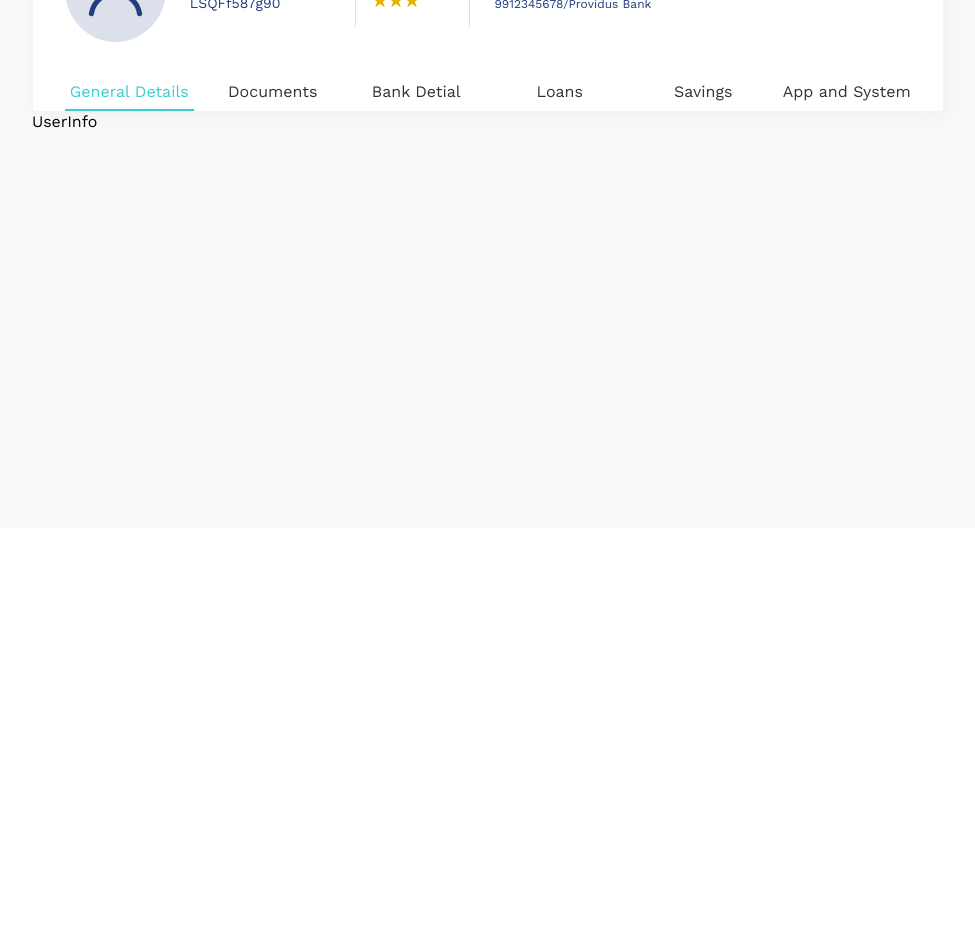
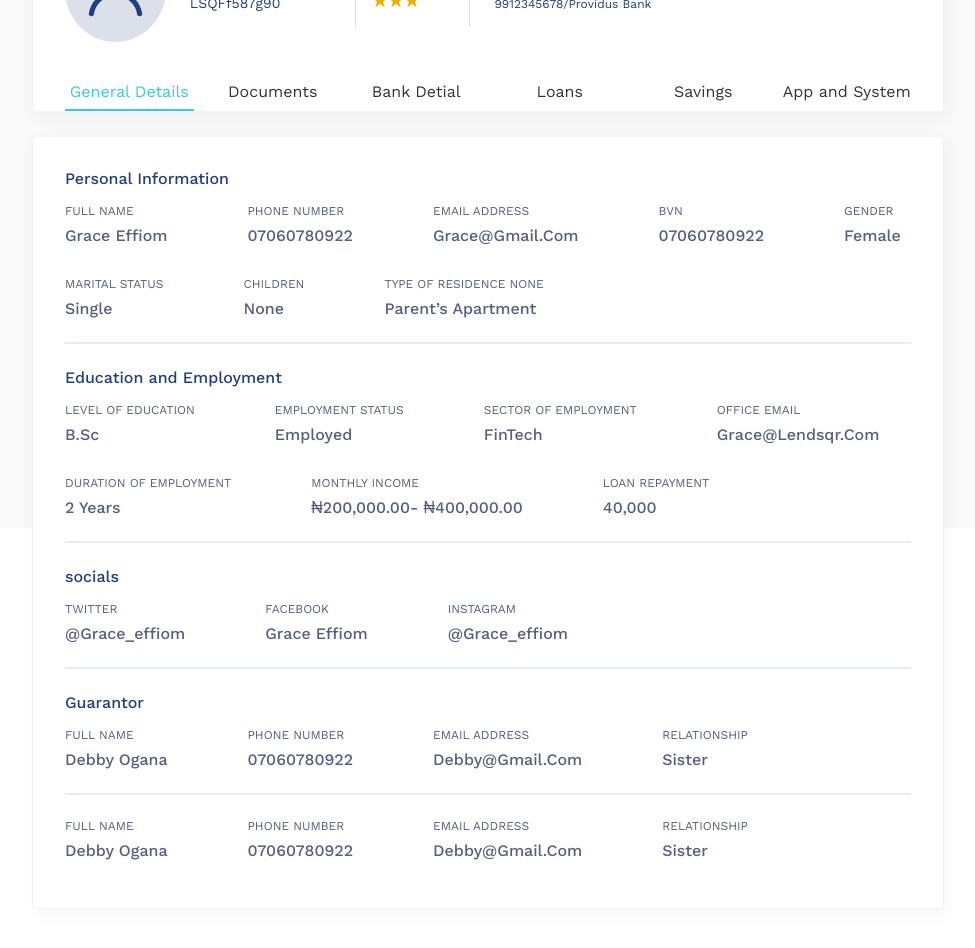
Before and after one commit to sylvahh/lendsqr-fe-test, a React (Create React App) app: page /user-details in a window 1280 px wide. Shown: the part 320-1268 px from the top of the page, without its empty margins (280-1255 px from the left). Before the commit the page ends 848 px from the top, so only its background shows below. Built offline with nearby package versions, Linux system fonts and the light colour scheme.

Commit message:
added user info

```diff
--- a/src/App.scss
+++ b/src/App.scss
@@ -8,6 +8,7 @@
 @use './sass/components/dataTable';
 @use './sass/components/dataFrom';
 @use './sass/components/tableOptions';
+@use './sass/components/userInfo';
 @use './sass/layout/userDashboard';
 @use './sass/layout/userDetails';
 
--- a/src/components/UserInfo.tsx
+++ b/src/components/UserInfo.tsx
@@ -1,9 +1,135 @@
-import React from 'react'
+import React from 'react';
 
 const UserInfo = () => {
   return (
-    <div>UserInfo</div>
-  )
-}
+    <div id='user-info'>
+      <div className='user-info_wraper'>
+        <h1>Personal Information</h1>
+        <div className='user-info_section-wraper'>
+          <div>
+            <h1>full name</h1>
+            <span>Grace Effiom</span>
+          </div>
+          <div>
+            <h1>Phone Number</h1>
+            <span>07060780922</span>
+          </div>{' '}
+          <div>
+            <h1>Email Address</h1>
+            <span>grace@gmail.com</span>
+          </div>{' '}
+          <div>
+            <h1>Bvn</h1>
+            <span>07060780922</span>
+          </div>{' '}
+          <div>
+            <h1>gender</h1>
+            <span>female</span>
+          </div>{' '}
+          <div>
+            <h1>Marital status</h1>
+            <span>Single </span>
+          </div>{' '}
+          <div>
+            <h1>Children</h1>
+            <span>none</span>
+          </div>{' '}
+          <div>
+            <h1>Type of residence None</h1>
+            <span>Parent’s Apartment</span>
+          </div>
+        </div>
+        <hr />
+        <h1>Education and Employment</h1>
+        <div className='user-info_section-wraper'>
+          <div>
+            <h1> level of education</h1>
+            <span>B.Sc</span>
+          </div>{' '}
+          <div>
+            <h1>employment status </h1>
+            <span>Employed</span>
+          </div>
+          <div>
+            <h1>sector of employment </h1>
+            <span>FinTech</span>
+          </div>{' '}
+          <div>
+            <h1> office email</h1>
+            <span>grace@lendsqr.com</span>
+          </div>{' '}
+          <div>
+            <h1>Duration of employment </h1>
+            <span>2 years</span>
+          </div>{' '}
+          <div>
+            <h1> Monthly income</h1>
+            <span>₦200,000.00- ₦400,000.00</span>
+          </div>{' '}
+          <div>
+            <h1> loan repayment</h1>
+            <span>40,000 </span>
+          </div>{' '}
+        </div>
+        <hr />
+        <h1>socials</h1>
+        <div className='user-info_section-wraper'>
+          <div>
+            <h1> Twitter</h1>
+            <span>@grace_effiom</span>
+          </div>
+          <div>
+            <h1>Facebook </h1>
+            <span>Grace Effiom</span>
+          </div>{' '}
+          <div>
+            <h1> Instagram</h1>
+            <span>@grace_effiom</span>
+          </div>{' '}
+        </div>
+      <hr />
+      <h1>Guarantor</h1>
+      <div className='user-info_section-wraper'>
+        <div>
+          <h1>full Name </h1>
+          <span>Debby Ogana</span>
+        </div>
+        <div>
+          <h1> Phone Number</h1>
+          <span>07060780922</span>
+        </div>{' '}
+        <div>
+          <h1>Email Address </h1>
+          <span>debby@gmail.com</span>
+        </div>{' '}
+        <div>
+          <h1> Relationship</h1>
+          <span>Sister</span>
+        </div>{' '}
+      </div>
 
-export default UserInfo
+      <hr />
+      <div className='user-info_section-wraper'>
+        <div>
+          <h1>full Name </h1>
+          <span>Debby Ogana</span>
+        </div>
+        <div>
+          <h1> Phone Number</h1>
+          <span>07060780922</span>
+        </div>{' '}
+        <div>
+          <h1>Email Address </h1>
+          <span>debby@gmail.com</span>
+        </div>{' '}
+        <div>
+          <h1> Relationship</h1>
+          <span>Sister</span>
+        </div>{' '}
+      </div>
+      </div>
+    </div>
+  );
+};
+
+export default UserInfo;
--- /dev/null
+++ b/src/sass/components/_userInfo.scss
@@ -0,0 +1,74 @@
+@use '../index' as *;
+
+#user-info {
+  background: #fff;
+margin-top: 1.5rem;
+background: #FFFFFF;
+border: 1px solid rgba(33, 63, 125, 0.06);
+box-shadow: 3px 5px 20px rgba(0, 0, 0, 0.04);
+border-radius: 4px;
+box-sizing: border-box;
+//   $ud_info_headers-size: $sb-font-size; // user info headers
+// $ud_info_headers-weight: $hero-font-weight;
+// $ud_info_headers-height: $sb-font-height;
+
+// $ud_info_base-size: $dt-header-size; // base text for user details information
+// $ud_info_base-weight: $dt-base-weight;
+// $ud_info_base-height: $dt-header-height;
+
+  .user-info_wraper {
+    padding: 2rem 1rem;
+    color: $secondary-color;
+
+    h1 {
+      font-weight: $ud_info_headers-weight;
+      font-size: $ud_info_headers-size;
+      line-height: $ud_info_headers-height;
+    }
+    .user-info_section-wraper{
+        color: $dt-text-color;
+        display: flex;
+        // justify-content: space-between;
+        flex-wrap: wrap;
+        margin: 1rem 0;
+        column-gap: 2rem;
+        row-gap: 1rem;
+
+        h1 {
+            font-weight: $ud_info_base-weight;
+            font-size: $ud_info_base-size;
+            line-height: $ud_info_base-height;
+            text-transform: uppercase;
+            margin-bottom: 8px;
+        }
+        span {
+            font-weight: $ud_info_headers-weight;
+            font-size: $ud_info_headers-size;
+            line-height: $ud_info_headers-height;
+
+            text-transform: capitalize;
+            // color: #545F7D;
+        }
+    }
+    hr {
+       border: 1px solid rgba(33, 63, 125, 0.1);
+       margin: 1.5rem 0;
+
+    }
+  }
+}
+
+@media (min-width: 992px) {
+  #user-info {
+
+    .user-info_wraper{
+        padding: 2rem;
+
+        .user-info_section-wraper{
+            // justify-content: space-between;
+            row-gap: 2rem;
+            column-gap: 5rem;
+        }
+    }
+  }
+}
```
